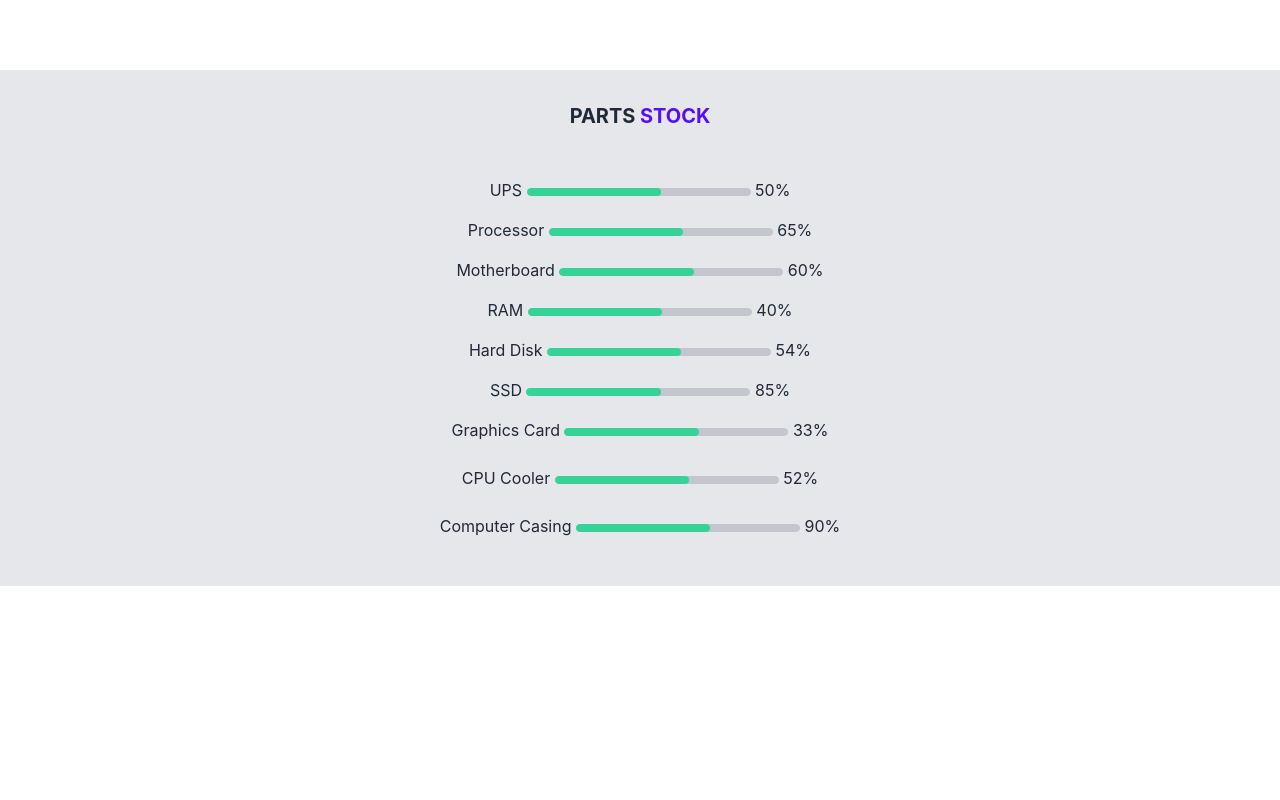
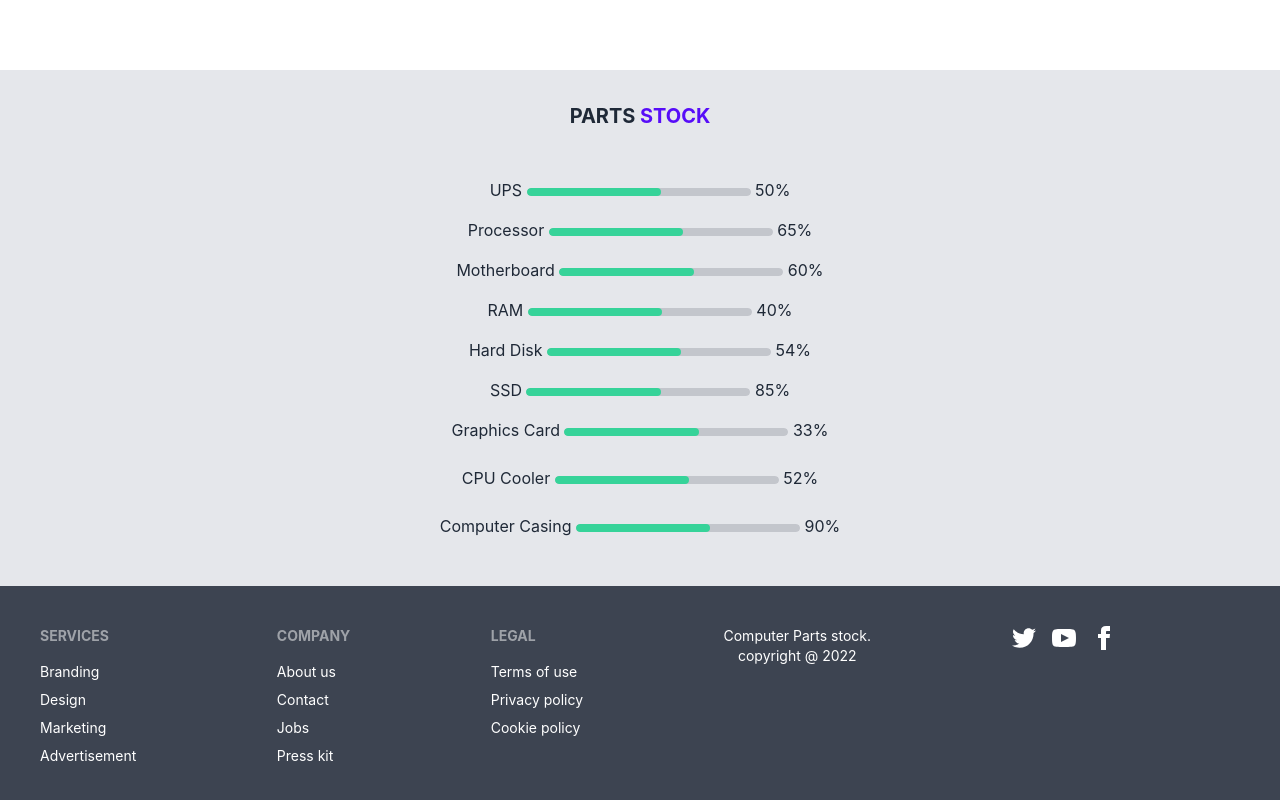
Before and after one commit to Aburaian/Computer-Parts-Stock-client-side, a React (Create React App) app: page / in a window 1280 px wide. Shown: the part 4746-5546 px from the top of the page. Before the commit the page ends 5332 px from the top, so only its background shows below. Built offline with nearby package versions, Linux system fonts and the light colour scheme.

Commit message:
footer done

```diff
--- a/src/Pages/Home/Home/Home.js
+++ b/src/Pages/Home/Home/Home.js
@@ -4,6 +4,7 @@
 import PartsStock from "../PartsStock/PartsStock";
 import Products from "../Products/Products";
 import Reviews from "../Reviews/Reviews";
+import Footer from "../../SharedPages/Footer/Footer";
 
 const Home = () => {
   return (
@@ -13,6 +14,7 @@
       <Reviews></Reviews>
       <Galary></Galary>
       <PartsStock></PartsStock>
+      <Footer></Footer>
     </div>
   );
 };
--- a/src/Pages/SharedPages/Footer/Footer.js
+++ b/src/Pages/SharedPages/Footer/Footer.js
@@ -1,9 +1,72 @@
 import React from "react";
 
 const Footer = () => {
+  const today = new Date();
+  const year = today.getFullYear();
   return (
-    <footer>
-      <p>this is footer</p>
+    <footer className="footer p-10 bg-neutral text-neutral-content">
+      <div>
+        <span className="footer-title">Services</span>
+        <a className="link link-hover">Branding</a>
+        <a className="link link-hover">Design</a>
+        <a className="link link-hover">Marketing</a>
+        <a className="link link-hover">Advertisement</a>
+      </div>
+      <div>
+        <span className="footer-title">Company</span>
+        <a className="link link-hover">About us</a>
+        <a className="link link-hover">Contact</a>
+        <a className="link link-hover">Jobs</a>
+        <a className="link link-hover">Press kit</a>
+      </div>
+      <div>
+        <span className="footer-title">Legal</span>
+        <a className="link link-hover">Terms of use</a>
+        <a className="link link-hover">Privacy policy</a>
+        <a className="link link-hover">Cookie policy</a>
+      </div>
+      <div>
+        <p>
+          Computer Parts stock. <br /> copyright @ {year}
+        </p>
+      </div>
+      <div>
+        <div className="grid grid-flow-col gap-4">
+          <a>
+            <svg
+              xmlns="http://www.w3.org/2000/svg"
+              width="24"
+              height="24"
+              viewBox="0 0 24 24"
+              class="fill-current"
+            >
+              <path d="M24 4.557c-.883.392-1.832.656-2.828.775 1.017-.609 1.798-1.574 2.165-2.724-.951.564-2.005.974-3.127 1.195-.897-.957-2.178-1.555-3.594-1.555-3.179 0-5.515 2.966-4.797 6.045-4.091-.205-7.719-2.165-10.148-5.144-1.29 2.213-.669 5.108 1.523 6.574-.806-.026-1.566-.247-2.229-.616-.054 2.281 1.581 4.415 3.949 4.89-.693.188-1.452.232-2.224.084.626 1.956 2.444 3.379 4.6 3.419-2.07 1.623-4.678 2.348-7.29 2.04 2.179 1.397 4.768 2.212 7.548 2.212 9.142 0 14.307-7.721 13.995-14.646.962-.695 1.797-1.562 2.457-2.549z"></path>
+            </svg>
+          </a>
+          <a>
+            <svg
+              xmlns="http://www.w3.org/2000/svg"
+              width="24"
+              height="24"
+              viewBox="0 0 24 24"
+              className="fill-current"
+            >
+              <path d="M19.615 3.184c-3.604-.246-11.631-.245-15.23 0-3.897.266-4.356 2.62-4.385 8.816.029 6.185.484 8.549 4.385 8.816 3.6.245 11.626.246 15.23 0 3.897-.266 4.356-2.62 4.385-8.816-.029-6.185-.484-8.549-4.385-8.816zm-10.615 12.816v-8l8 3.993-8 4.007z"></path>
+            </svg>
+          </a>
+          <a>
+            <svg
+              xmlns="http://www.w3.org/2000/svg"
+              width="24"
+              height="24"
+              viewBox="0 0 24 24"
+              className="fill-current"
+            >
+              <path d="M9 8h-3v4h3v12h5v-12h3.642l.358-4h-4v-1.667c0-.955.192-1.333 1.115-1.333h2.885v-5h-3.808c-3.596 0-5.192 1.583-5.192 4.615v3.385z"></path>
+            </svg>
+          </a>
+        </div>
+      </div>
     </footer>
   );
 };
```
